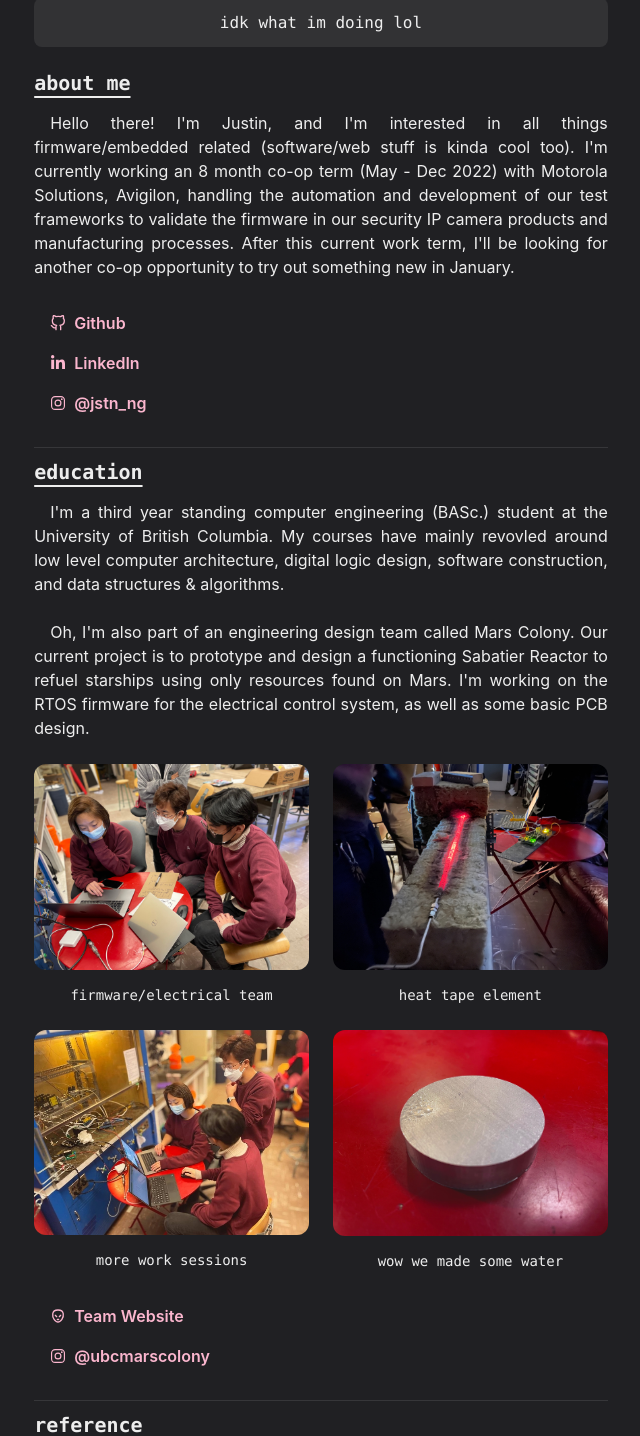
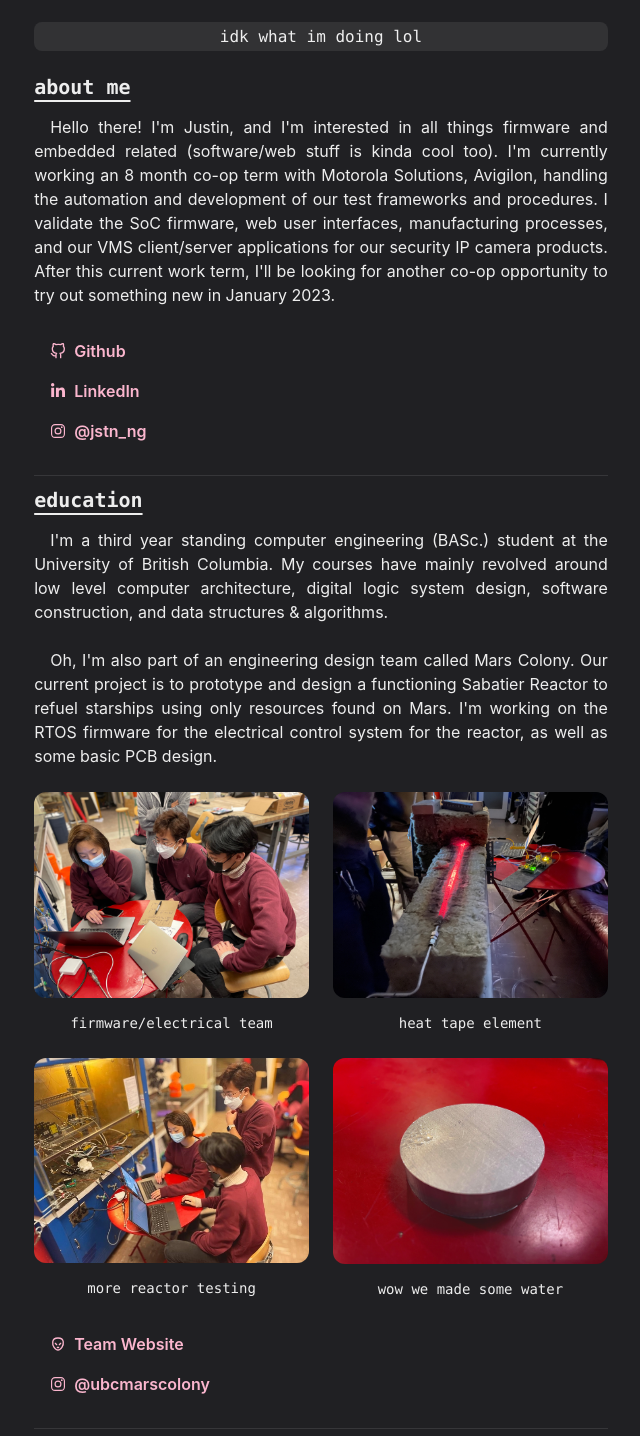
Before and after one commit to ngjstn/portfolio, a Next.js app: page / in a window 1280 px wide. Shown: the part 173-1609 px from the top of the page, without its empty margins (319-959 px from the left). Built offline with nearby package versions, Linux system fonts and the light colour scheme.

Commit message:
small color updates

```diff
--- a/components/layouts/main.js
+++ b/components/layouts/main.js
@@ -3,12 +3,14 @@ import Navbar from '../navbar.js'
 import { Box, Container } from '@chakra-ui/react'
 import Fonts from '../fonts.js'
 import VoxelDog from '../voxel-dog.js'
+import { useColorModeValue } from '@chakra-ui/react'
 
 const Main = ({ children, router}) => {
     return (
         <Box as="main" pb={89}>
             <Head>
                 <meta name="viewport" content="width=device-width, initial-scale=1" />
+                <link rel="shortcut icon" type="image/png" href="/images/sad_blob.png"/>
                 <title>Justin Ng - Homepage</title>
             </Head>
 
--- a/pages/index.js
+++ b/pages/index.js
@@ -17,9 +17,17 @@ import thumbHeat from '../public/images/projects/heat.png'
 import thumbElec2 from '../public/images/projects/elec_team2.jpg'
 import { GiPlanetConquest } from 'react-icons/gi'
 import { TbAlien } from 'react-icons/tb'
+import VoxelDog from '../components/voxel-dog'
+import dynamic from 'next/dynamic'
+import VoxelDogLoader from '../components/voxel-dog-loader'
 // import { IoLocationOutline } from 'react-icons/io'
 // import Fonts from '../components/fonts'
 // import VoxelDog from '../components/voxel-dog'
+
+// const LazyVoxelDog = dynamic(() => import('../components/voxel-dog'), {
+//     ssr: false,
+//     loading: () => <VoxelDogLoader />
+//   })
 
 
 const Page = () => {
@@ -27,13 +35,15 @@ const Page = () => {
         <Layout>
         <Container>
             {/* <Fonts /> */}
-
+            <Section></Section>
+            {/* <LazyVoxelDog /> */}
             <Box display={{md:'flex'}}>
                 <Box flexGrow={1}>
                     <Heading as="h2" variant="page-title">
                         <code>justin ng</code>
                     </Heading>
                     <p>Firmware Validation Co-op @ Motorola Solutions</p>
+                    {/* <MdOutlineLocationOn /> */}
                     <Code colorScheme={useColorModeValue('pink', 'blue')}>Vancouver, BC</Code>
                 </Box>
                 <Box>
@@ -62,7 +72,7 @@ const Page = () => {
             <Box
             borderRadius="lg"
             bg={useColorModeValue('whiteAlpha.500', 'whiteAlpha.200')}
-            p={3} align="center"
+            p={0.5} align="center"
             mb={6}>
                 <code>{useColorModeValue('ouch turn the lights off >:(', 'idk what im doing lol')}</code>
             </Box>
@@ -75,18 +85,16 @@ const Page = () => {
             >
             <p><code><u>about me</u></code></p>
             </Heading>
+            {/* <VoxelDog /> */}
             <Paragraph>
-                    Hello there! I'm Justin, and I'm interested in all things firmware/embedded related (software/web stuff is kinda cool too).
-                    I'm currently working an 8 month co-op term (May - Dec 2022) with Motorola Solutions, Avigilon, handling the automation and development of our test
-                    frameworks to validate the firmware in our security IP camera products and manufacturing processes. After this current work term,
-                    I'll be looking for another co-op opportunity to try out something new in January.{' '}
+                    Hello there! I'm Justin, and I'm interested in all things firmware and embedded related (software/web stuff is kinda cool too).
+                    I'm currently working an 8 month co-op term with Motorola Solutions, Avigilon, handling the automation and development of our test
+                    frameworks and procedures. I validate the SoC firmware, web user interfaces, manufacturing processes, and our VMS client/server applications for our security IP camera products.
+                    After this current work term, I'll be looking for another co-op opportunity to try out something new in January 2023.
             </Paragraph>
             </Section>
 
-            {/* <Section delay={0.1}>
-                <Paragraph>
-                </Paragraph>
-            </Section> */}
+
 
             <Section delay={0.1}>
                 <List>
@@ -137,7 +145,7 @@ const Page = () => {
             </Heading>
             <Paragraph>
                 I'm a third year standing computer engineering (BASc.) student at the University of British Columbia.
-                My courses have mainly revovled around low level computer architecture, digital logic design, software construction, and data structures & algorithms.
+                My courses have mainly revolved around low level computer architecture, digital logic system design, software construction, and data structures & algorithms.
             </Paragraph>
             </Section>
 
@@ -146,7 +154,7 @@ const Page = () => {
             <Section delay={0.3}>
                 <Paragraph>
                     Oh, I'm also part of an engineering design team called Mars Colony. Our current project is to prototype and design a functioning Sabatier Reactor
-                    to refuel starships using only resources found on Mars. I'm working on the RTOS firmware for the electrical control system, as well as some basic PCB design.
+                    to refuel starships using only resources found on Mars. I'm working on the RTOS firmware for the electrical control system for the reactor, as well as some basic PCB design.
                 </Paragraph>
             </Section>
 
@@ -176,7 +184,7 @@ const Page = () => {
             title=""
             thumbnail={thumbElec2}
             >
-              <code>more work sessions</code>
+              <code>more reactor testing</code>
             </WorkGridItem>
 
             <WorkGridItem
@@ -234,17 +242,17 @@ const Page = () => {
                 as="h3"
                 variant="section-title"
             >
-            <p><code><u>reference</u></code></p>
+            <p><code><u>site reference</u></code></p>
             </Heading>
             <Paragraph>
-                I'm no pro at ReactJS, and I'm also not a web developer.
-                The majority of the site's frontend is <i>NOT</i> my original work. Go check out some work from Takuya Matsuyama.
+                I'm not a pro at ReactJS, and I'm also not a web developer.
+                The majority of this site's frontend is <i>NOT</i> my original work. Go check out the work from Takuya Matsuyama.
                 He also has a cool spinning dog and makes great videos.
             </Paragraph>
             </Section>
 
             <Section delay={0.5}>
-                <Code>> the backend is all me tho ;)</Code>
+                <Code>&gt; the backend is all me tho ;)</Code>
             </Section>
 
             <List>
```
Also changed, not shown: pages/projects.js (renamed from archived_pages/projects.js, +4 -4 lines), 1 other file (tests, documents, lock files or other folders).
